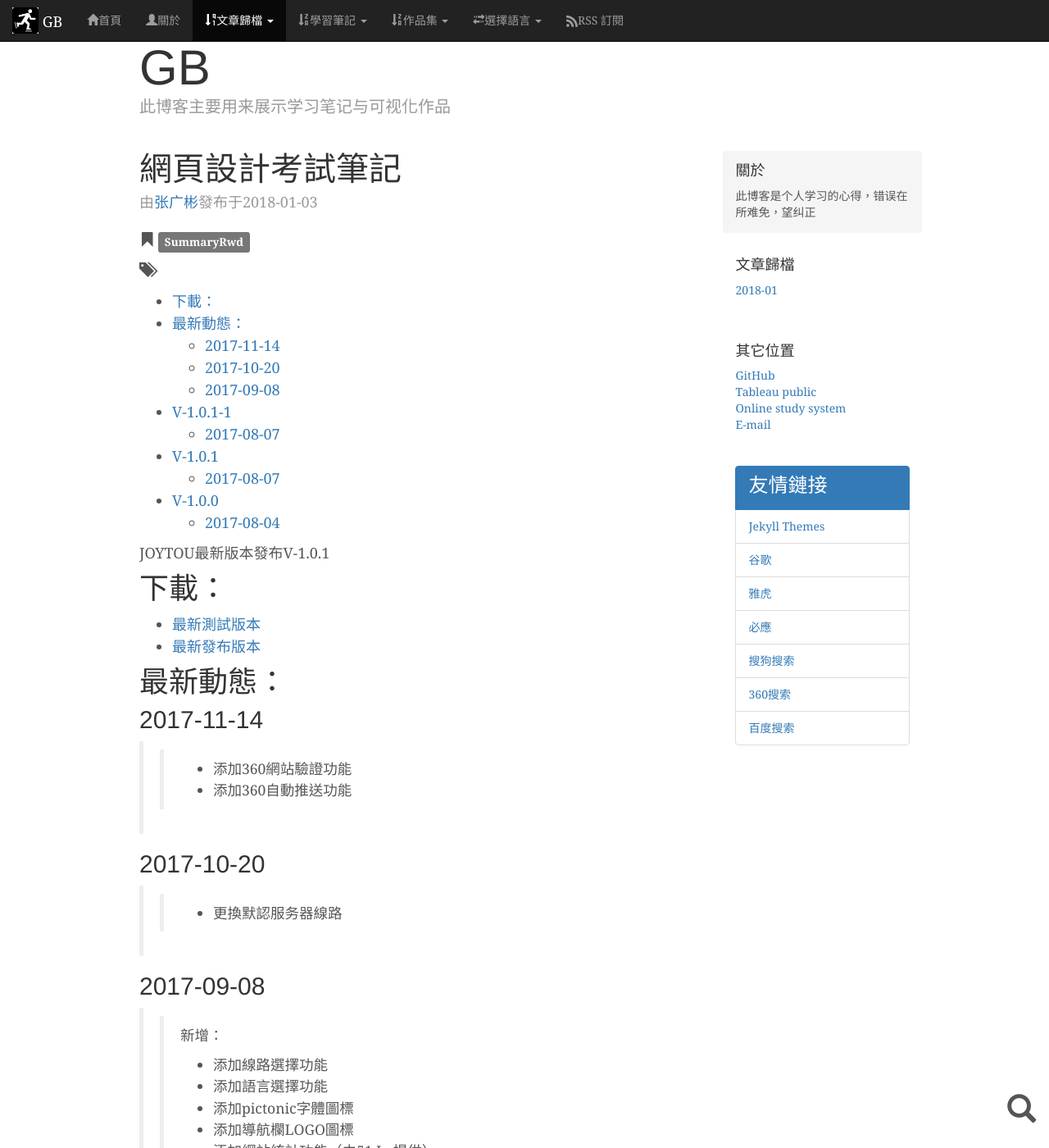
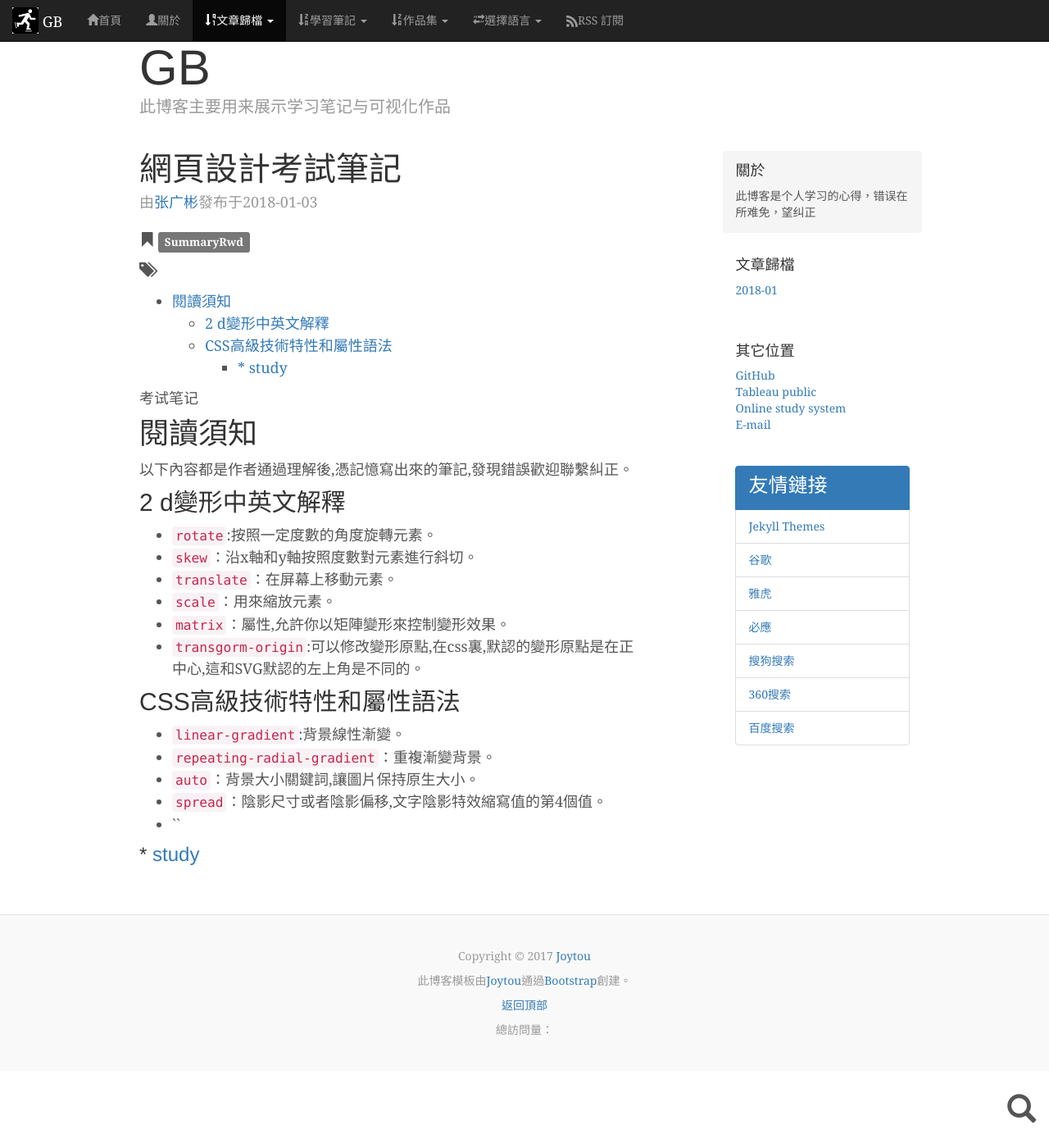
Before and after one commit to zdnfzgb/zdnfzgb.github.io, a Jekyll site: the page built from _posts/2018-01-02-网页设计考试笔记-tw.md, in a window 1280 px wide and 1400 px high. Shown: the whole window at 82% size. Built offline with Jekyll 4.4.1, drawn with Linux system fonts in a browser that asks for light colours; some web fonts are replaced; comment, search, counter and statistics services are not loaded; a style sheet for code colours, icons or effects is not loaded; some of the changed text lies outside the part shown.

Commit message:
手动翻译

```diff
--- a/_posts/2018-01-02-网页设计考试笔记-tw.md
+++ b/_posts/2018-01-02-网页设计考试笔记-tw.md
@@ -10,72 +10,27 @@ category: [Summary,Rwd]
 * content
 {:toc}
 
-JOYTOU最新版本發布V-1.0.1
+考试笔记
 <!-- more -->
-# 下載：
-- [最新測試版本](https://github.com/joytou/joytou.github.io/archive/master.zip)
-- [最新發布版本](https://github.com/joytou/joytou.github.io/archive/1.0.1-1.zip)
+# 閱讀須知
+以下內容都是作者通過理解後,憑記憶寫出來的筆記,發現錯誤歡迎聯繫糾正。
 
-# 最新動態：
-## 2017-11-14
->> - 添加360網站驗證功能
->> - 添加360自動推送功能
 
-## 2017-10-20
->> - 更換默認服务器線路
+## 2 d變形中英文解釋
+* `rotate`:按照一定度數的角度旋轉元素。
+* `skew`：沿x軸和y軸按照度數對元素進行斜切。
+* `translate`：在屏幕上移動元素。
+* `scale`：用來縮放元素。
+* `matrix`：屬性,允許你以矩陣變形來控制變形效果。
+* `transgorm-origin`:可以修改變形原點,在css裏,默認的變形原點是在正中心,這和SVG默認的左上角是不同的。
 
-## 2017-09-08
->> 新增：
->> - 添加線路選擇功能
->> - 添加語言選擇功能
->> - 添加pictonic字體圖標
->> - 添加導航欄LOGO圖標
->> - 添加網站統計功能（由51.La提供）
->> - 添加新版本升級提醒功能
->> - 添加文章評論功能（由imsun(Shiquan Sun)提供）
->> - 添加全局搜索功能（由codeboy.me提供）
->> - 添加搜狗網站驗證功能
->> - 添加繁體中文翻譯
->> - 添加友情鏈接功能
->> - 添加系統語言自動跳轉網頁的功能
->> - 添加Robots文件
->> - 添加文章json數據API(位置： ../app/)
->>
->> 優化：
->> - 優化首頁界面設計
->> - 優化部分英文翻譯
->> - 優化導航欄樣式
->> - 修複部分xml文件內容錯誤
->> - 優化html標簽的lang屬性
 
-# V-1.0.1-1
-## 2017-08-07
->> 新增：
->> - 修複大部分由于多語言功能造成的BUG
+## CSS高級技術特性和屬性語法
+* `linear-gradient`:背景線性漸變。
+* `repeating-radial-gradient`：重複漸變背景。
+* `auto`：背景大小關鍵詞,讓圖片保持原生大小。
+* `spread`：陰影尺寸或者陰影偏移,文字陰影特效縮寫值的第4個值。
+* ``
 
-# V-1.0.1
-## 2017-08-07
->> 新增：
->> - 添加文章分享功能（由百度提供）
->> - 添加百度自動推送功能
->> - 添加百度網站驗證功能
->> - 增加多語言支持功能（在'/_data/'文件夾中）
->
-> 詳情請參考[README](https://github.com/joytou/joytou.github.io/blob/master/README.md)
 
-# V-1.0.0
-## 2017-08-04
-> 第一版本發布
->> 功能：
->> - 博客發布/浏覽功能
->> - 頂部導航欄
->> - Sitemap.xml自動生成
->> - 按照日期、類型、標簽等分類查看文章
->> - 重要文章可置頂
->>
->> 模板介紹：
->> - Bootstrap樣式
->> - 簡約極致
->> - 無圖片
->> - 時尚流行
->> - 卡片式文章欄目
+### * [study](e.nfu.edu.cn)
```
Also changed, not shown: _posts/2018-01-02-网页设计考试笔记-en.md (+16 -62 lines), _posts/2018-01-02-网页设计考试笔记.md (+1 -5 lines).
